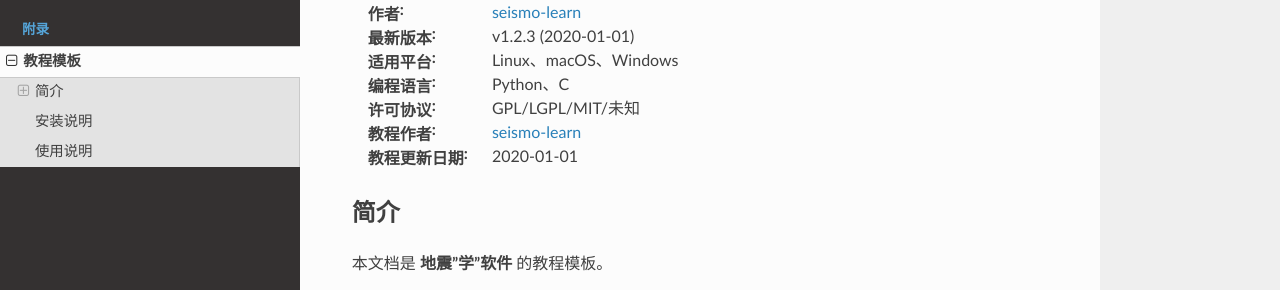
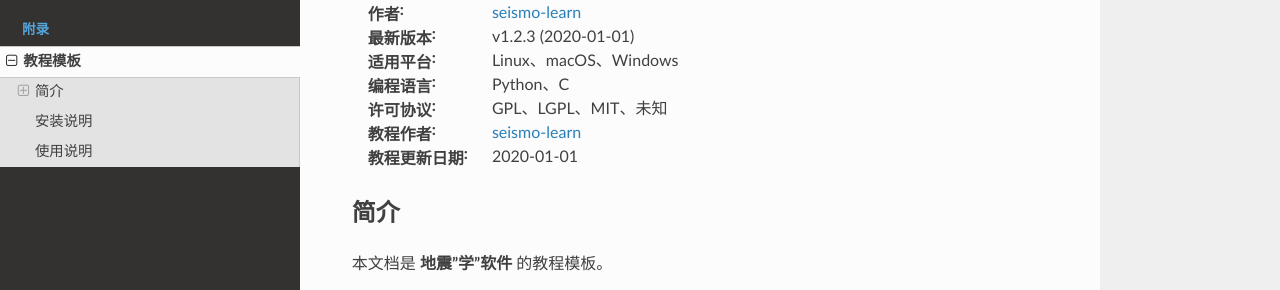
Before and after one commit to seismo-learn/software, a Sphinx documentation site: the page built from source/template.rst, in a window 1280 px wide and 1198 px high. Shown: the part 239-529 px from the top of the window. Built offline with Sphinx 7.4.7 and the Read the Docs theme 2.0.0, drawn with Linux system fonts in a browser that asks for light colours.

```diff
--- a/source/template.rst
+++ b/source/template.rst
@@ -8,7 +8,7 @@
 :最新版本: v1.2.3 (2020-01-01)
 :适用平台: Linux、macOS、Windows
 :编程语言: Python、C
-:许可协议: GPL/LGPL/MIT/未知
+:许可协议: GPL、LGPL、MIT、未知
 
 :教程作者: `seismo-learn <https://seismo-learg.org>`__
 :教程更新日期: 2020-01-01
```
